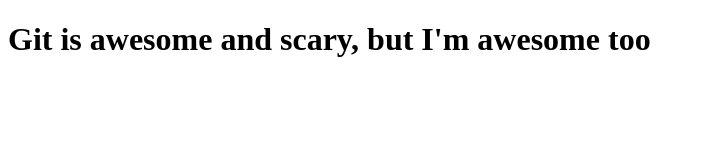
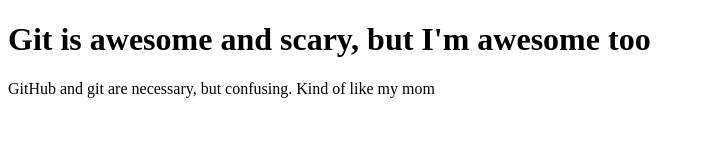
Before and after one commit to ambergooch/git101, a plain HTML site: page index.html in a window 1280 px wide. Shown: the whole page, without its empty margins (0-705 px from the left). Drawn offline with Linux system fonts and the light colour scheme.

Commit message:
Added new paragraph

```diff
--- a/index.html
+++ b/index.html
@@ -8,5 +8,6 @@
 </head>
 <body>
     <h1>Git is awesome and scary, but I'm awesome too</h1>
+    <p>GitHub and git are necessary, but confusing. Kind of like my mom</p>
 </body>
 </html>
```
